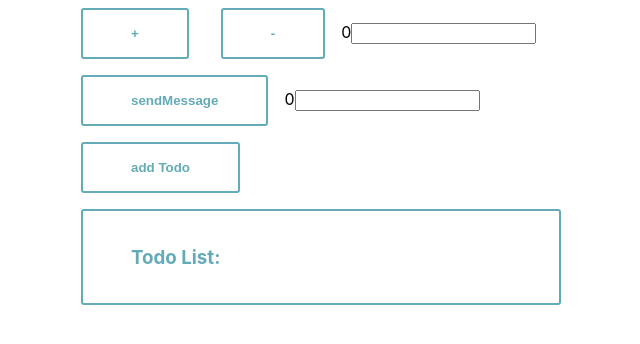
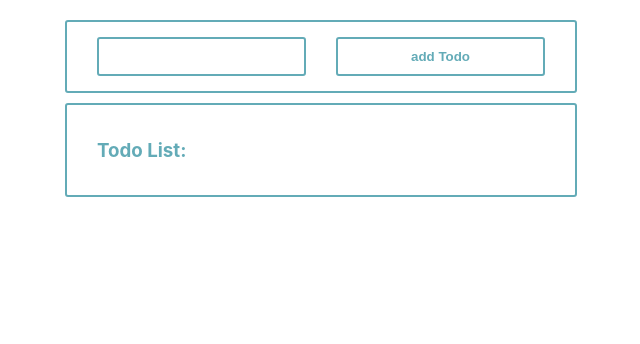
Before and after one commit to BorisRozumnyi/todo, a React (Create React App) app: page / in a window 1280 px wide. Shown: the top 344 px of the page, without its empty margins (319-959 px from the left). Built offline with nearby package versions, Linux system fonts and the light colour scheme; what typesafe-actions would draw is missing.

Commit message:
styled the TodoForm and TodoList components

```diff
--- a/src/App.tsx
+++ b/src/App.tsx
@@ -13,9 +13,9 @@ export const App = () => {
   return (
     <Provider store={store}>
       <Container>
-        <Counter />
+        {/* <Counter />
         <Message />
-        <ListMessages />
+        <ListMessages /> */}
         <AddTodo />
         <TodoList />
       </Container>
--- a/src/components/Button.tsx
+++ b/src/components/Button.tsx
@@ -19,12 +19,12 @@ export const Button: React.FC<Props> = ({ handleClick, text, children }) => {
 const StyledButton = styled.button`
   color: #63abb7;
   font-weight: bold;
+  width: 100%;
+  background: transparent;
   border-radius: 3px;
-  padding: 1rem 3rem;
-  margin: 0.5rem 1rem;
-  background: transparent;
   border: 2px solid #63abb7;
   transition: 0.2s all;
+  cursor: pointer;
   &:hover {
     background: #63abb7;
     color: white;
--- a/src/components/Container.tsx
+++ b/src/components/Container.tsx
@@ -4,6 +4,11 @@ import styled from 'styled-components';
 type Props = {
   children: React.ReactNode;
 };
+
+
+export const Container: React.FC<Props> = ({ children }) => (
+  <StyledContainer>{children}</StyledContainer>
+);
 
 const StyledContainer = styled.div`
   margin: 0 auto;
@@ -13,6 +18,14 @@ const StyledContainer = styled.div`
   }
 `;
 
-export const Container: React.FC<Props> = ({ children }) => (
-  <StyledContainer>{children}</StyledContainer>
-);
+export const Row = styled.div`
+  display: flex;
+  margin: 0 -15px;
+`;
+
+export const Col = styled.div`
+  display: flex;
+  max-width: 50%;
+  width: 50%;
+  padding: 0 15px;
+`;
--- a/src/components/TodoForm.tsx
+++ b/src/components/TodoForm.tsx
@@ -1,6 +1,8 @@
 import React, { useState } from 'react';
-import { useDispatch, useSelector } from 'react-redux';
+import { useDispatch } from 'react-redux';
+import styled from 'styled-components';
 import { Button } from './Button';
+import { Row, Col } from './Container';
 import * as actions from '../actions'
 
 export const AddTodo = () => {
@@ -11,12 +13,33 @@ export const AddTodo = () => {
     setTodoTitle(e.target.value);
   }
   const handleAddTodo = () => {
-    dispatch(actions.addToDoItem({title: todoTitle, id: Date.now()}))
+    dispatch(actions.addToDoItem({ title: todoTitle, id: Date.now() }))
   }
   return (
-    <>
-      <input type="text" onChange={handleChanegeTodoTitle} />
-      <Button text='add Todo' handleClick={handleAddTodo} />
-    </>
+    <Wrapper>
+      <Row>
+        <Col>
+          <Input type="text" onChange={handleChanegeTodoTitle} />
+        </Col>
+        <Col>
+          <Button text='add Todo' handleClick={handleAddTodo} />
+        </Col>
+      </Row>
+    </Wrapper>
   );
 };
+
+const Input = styled.input`
+  border: none;
+  border-radius: 3px;
+  border: 2px solid #63abb7;
+  width: 100%;
+  padding: 10px;
+`;
+const Wrapper = styled.div`
+  margin-top: 20px;
+  padding: 15px 30px;
+  max-width: 100%;
+  border-radius: 3px;
+  border: 2px solid #63abb7;
+`;
--- a/src/components/TodoList.tsx
+++ b/src/components/TodoList.tsx
@@ -2,24 +2,29 @@ import React from 'react';
 import styled from 'styled-components';
 import { useSelector } from 'react-redux';
 import { RootState, ToDoItem } from '../types';
+import { Col, Row } from './Container';
 
 export const TodoList = () => {
   const { todos } = useSelector((state: RootState) => state.todoReducer)
 
   return (
     <Wrapper>
-      <h3>Todo List:</h3>
-      {todos.length > 0 && todos.map((todo: ToDoItem) => <p>{todo.title}</p>)}
+      <Row>
+        <Col>
+          <h3>Todo List:</h3>
+        </Col>
+      </Row>
+        {todos.length > 0 && todos.map((todo: ToDoItem) => <p>{todo.title}</p>)}
     </Wrapper>
   );
 };
 
 const Wrapper = styled.div`
+  margin-top: 10px;
+  padding: 15px 30px;
   color: #63abb7;
   font-weight: bold;
   border-radius: 3px;
-  padding: 1rem 3rem;
-  margin: 0.5rem 1rem;
   background: transparent;
   border: 2px solid #63abb7;
 `;
```
